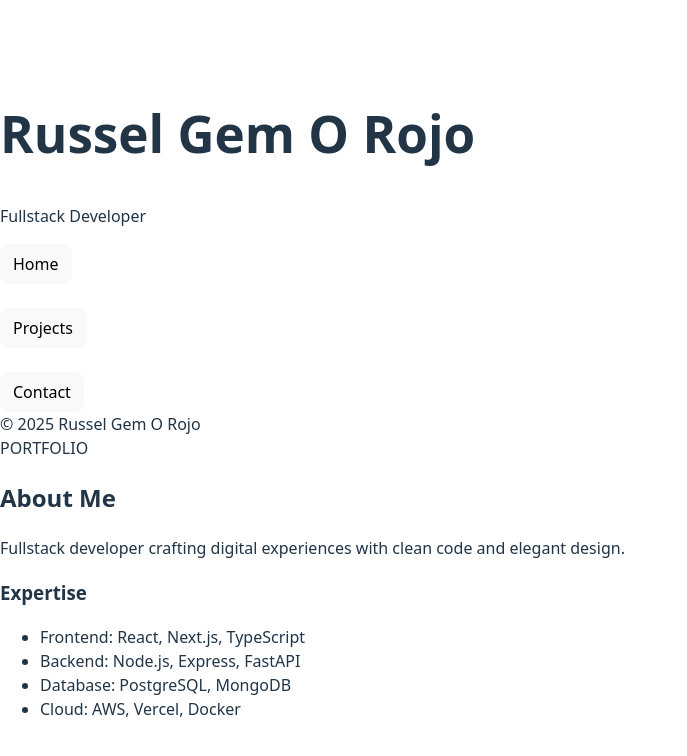
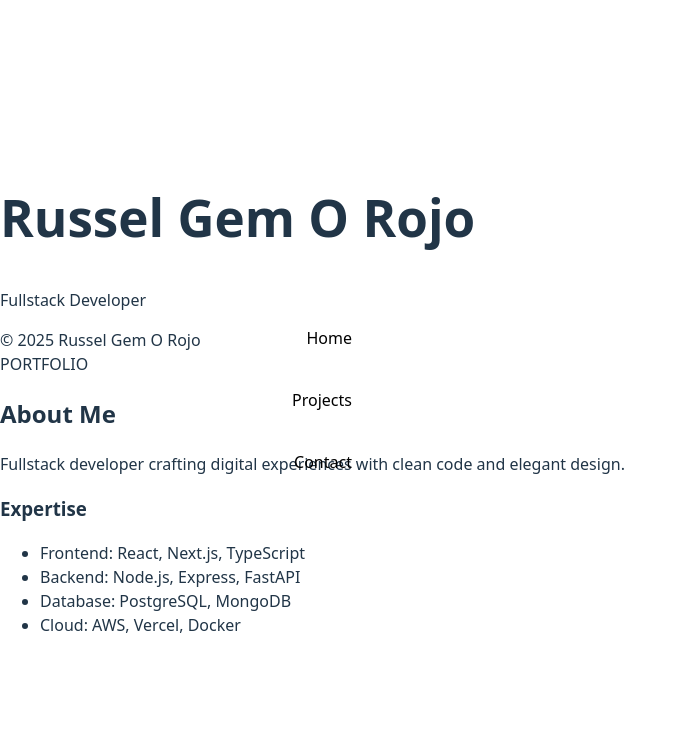
Before and after one commit to Patsimim/Portfolio, a React (Vite) app: page / in a window 1280 px wide. Shown: the top 756 px of the page, without its empty margins (0-687 px from the left). Built offline with nearby package versions, Linux system fonts and the light colour scheme.

Commit message:
fix: unfinished content should be on the right side

```diff
--- a/src/components/Content/MainContent.jsx
+++ b/src/components/Content/MainContent.jsx
@@ -19,18 +19,6 @@ const MainContent = ({
       </h3>
       <div className="text-sm text-gray-400 font-light">
         {project.date} / {project.category}: {project.designer}
-      </div>
-    </article>
-  );
-
-  // FAQ item component
-  const FAQItem = ({ faq }) => (
-    <article className="mb-12">
-      <h3 className="text-lg md:text-xl font-light text-white mb-4 leading-relaxed">
-        {faq.question}
-      </h3>
-      <div className="text-sm text-gray-300 font-light leading-relaxed max-w-2xl">
-        {faq.answer}
       </div>
     </article>
   );
@@ -84,7 +72,7 @@ const MainContent = ({
           <div>
             <h3 className="text-white mb-2">Email</h3>
             <a
-              href="mailto:russelrojo@example.com"
+              href="mailto:rojorusselgem@gmail.com"
               className="text-gray-300 hover:text-white hover:translate-x-2 transition-all duration-200 inline-block"
             >
               rojorusselgem@gmail.com
@@ -128,7 +116,7 @@ const MainContent = ({
     </RightContentContainer>
   );
 
-  // Projects page layout - now consistent with other pages
+  // Projects page layout
   const ProjectsPage = () => (
     <div className="px-16 py-20">
       <header className="mb-12">
@@ -153,40 +141,16 @@ const MainContent = ({
         return <HomePage />;
       case 'projects':
         return <ProjectsPage />;
-      case 'faq':
-        return (
-          <div className="px-16 py-20">
-            <section aria-label="Frequently Asked Questions">
-              {faqData.map((faq) => (
-                <FAQItem key={faq.id} faq={faq} />
-              ))}
-            </section>
-          </div>
-        );
-      case 'info':
-        return (
-          <div className="px-16 py-20">
-            <h2 className="text-4xl font-light text-white mb-8">Info</h2>
-            <p className="text-gray-300">Information page content goes here.</p>
-          </div>
-        );
       case 'contact':
         return <ContactPage />;
-      case 'copycats':
-        return (
-          <div className="px-16 py-20">
-            <h2 className="text-4xl font-light text-white mb-8">Copycats</h2>
-            <p className="text-gray-300">Copycats information goes here.</p>
-          </div>
-        );
       default:
         return <HomePage />;
     }
   };
 
-  // Consistent layout for all pages - removed special case for projects
+  // Updated layout - removed ml-64 since navigation is now independent
   return (
-    <main className="ml-64 min-h-screen">
+    <main className="min-h-screen pl-64">
       {/* Noise texture overlay */}
       <div className="fixed inset-0 opacity-20 pointer-events-none bg-noise" />
 
--- a/src/components/Navigation/Navigation.jsx
+++ /dev/null
@@ -1,23 +0,0 @@
-import React from 'react';
-
-const Navigation = ({ items, activeItem, onItemClick }) => (
-  <nav style={{display: 'flex', flexDirection: 'column', gap: '24px'}} role="navigation" aria-label="Main navigation">
-    {items.map((item) => (
-      <button
-        key={item.id}
-        onClick={() => onItemClick(item.id)}
-        style={{display: 'inline-block', textAlign: 'left', padding: '8px 12px', width: 'fit-content'}}
-        className={`text-sm font-light tracking-wide transition-colors duration-200 hover:scale-105 ${
-          activeItem === item.id
-            ? 'text-white'
-            : 'text-gray-400 hover:text-gray-200'
-        }`}
-        aria-current={activeItem === item.id ? 'page' : undefined}
-      >
-        {item.label}
-      </button>
-    ))}
-  </nav>
-);
-
-export default Navigation;
--- a/src/components/Opening.jsx
+++ b/src/components/Opening.jsx
@@ -22,7 +22,7 @@ const OpeningPage = ({ onComplete }) => {
         left: 0,
         width: '100vw',
         height: '100vh',
-        backgroundColor: '#111111', // Slightly grayish black to match portfolio
+        backgroundColor: '#000000',
         display: 'flex',
         alignItems: 'center',
         justifyContent: 'center',
@@ -114,30 +114,28 @@ const OpeningPage = ({ onComplete }) => {
         .spark:nth-child(8) { top: 70%; right: 30%; animation-delay: 0.8s; }
       `}</style>
 
-      {/* Animated background */}
    <div style={{
         position: 'absolute',
         top: 0,
         left: 0,
         right: 0,
         bottom: 0,
-        background: 'linear-gradient(to bottom right, rgba(147, 51, 234, 0.2), rgba(59, 130, 246, 0.2))'
+        background: 'linear-gradient(to bottom right, rgba(147, 51, 234, 0), rgba(59, 130, 246, 0.1))'
       }} />
 
-      {/* Noise texture */}
       <div style={{
         position: 'absolute',
         top: 0,
         left: 0,
         right: 0,
         bottom: 0,
-        opacity: 0.1,
+        opacity: 0.05,
         backgroundImage: `
-          radial-gradient(circle at 20% 50%, white 1px, transparent 1px),
-          radial-gradient(circle at 70% 50%, white 1px, transparent 1px)
+          radial-gradient(circle at 25% 25%, white 1px, transparent 1px),
+          radial-gradient(circle at 75% 75%, white 1px, transparent 1px)
         `,
-        backgroundSize: '3px 3px, 5px 5px',
-        backgroundPosition: '0 0, 2px 2px'
+        backgroundSize: '4px 4px, 6px 6px',
+        backgroundPosition: '0 0, 3px 3px'
       }} />
 
       {/* Content */}
@@ -152,7 +150,8 @@ const OpeningPage = ({ onComplete }) => {
             letterSpacing: '0.1em',
             margin: 0,
             padding: 0,
-            textAlign: 'center'
+            textAlign: 'center',
+            textShadow: '0 0 20px rgba(255, 255, 255, 0.3)'
           }}
         >
           <span className={isDisintegrating ? 'electric-flicker' : ''}>
--- a/src/components/Portfolio.jsx
+++ b/src/components/Portfolio.jsx
@@ -4,6 +4,7 @@ import { useNavigation } from '../hooks/useNavigation';
 import Sidebar from './SideBar/Sidebar';
 import MainContent from './Content/MainContent';
 import OpeningPage from './Opening';
+
 const Portfolio = () => {
   const [isLoading, setIsLoading] = useState(true);
   const { activeItem, handleNavigationClick } = useNavigation();
@@ -36,7 +37,7 @@ const Portfolio = () => {
       {isLoading ? (
         <OpeningPage onComplete={handleLoadingComplete} />
       ) : (
-        <div className="min-h-screen border border-gray-600 m-4 portfolio-enter">
+        <div className="min-h-screen portfolio-enter">
           {/* Always show sidebar */}
           <Sidebar
             profile={portfolioData.profile}
--- a/src/components/SideBar/Sidebar.jsx
+++ b/src/components/SideBar/Sidebar.jsx
@@ -1,7 +1,49 @@
 import React from 'react';
-import Navigation from '../Navigation/Navigation';
+
+const Navigation = ({ items, activeItem, onItemClick }) => (
+  <nav
+    style={{
+      position: 'fixed',
+      left: '280px',
+      top: '50%',
+      transform: 'translateY(-50%)',
+      display: 'flex',
+      flexDirection: 'column',
+      gap: '24px',
+      alignItems: 'flex-end', // Changed to align items to the right
+      zIndex: 20
+    }}
+    role="navigation"
+    aria-label="Main navigation"
+  >
+    {items.map((item) => (
+      <button
+        key={item.id}
+        onClick={() => onItemClick(item.id)}
+        style={{
+          display: 'inline-block',
+          textAlign: 'right', // Changed to right-align the text
+          padding: '8px 12px',
+          width: 'fit-content',
+          background: 'transparent',
+          border: 'none',
+          cursor: 'pointer'
+        }}
+        className={`text-sm font-light tracking-wide transition-colors duration-200 hover:scale-105 ${
+          activeItem === item.id
+            ? 'text-white'
+            : 'text-gray-400 hover:text-gray-200'
+        }`}
+        aria-current={activeItem === item.id ? 'page' : undefined}
+      >
+        {item.label}
+      </button>
+    ))}
+  </nav>
+);
 
 const Sidebar = ({ profile, navigation, activeItem, onNavigationClick }) => (
+  <>
     <aside className="fixed left-0 top-0 h-full w-64 bg-black p-8 flex flex-col justify-between z-10">
       {/* Header */}
       <div>
@@ -13,12 +55,7 @@ const Sidebar = ({ profile, navigation, activeItem, onNavigationClick }) => (
             {profile.title}
           </p>
         </header>
-
-      <Navigation
-        items={navigation}
-        activeItem={activeItem}
-        onItemClick={onNavigationClick}
-      />
+        {/* Navigation is no longer here - it's positioned independently */}
       </div>
 
       {/* Footer */}
@@ -33,6 +70,14 @@ const Sidebar = ({ profile, navigation, activeItem, onNavigationClick }) => (
         </span>
       </div>
     </aside>
+
+    {/* Navigation positioned independently with right-aligned text */}
+    <Navigation
+      items={navigation}
+      activeItem={activeItem}
+      onItemClick={onNavigationClick}
+    />
+  </>
 );
 
 export default Sidebar;
```
Lines whose indentation alone changed are shown as unchanged.
